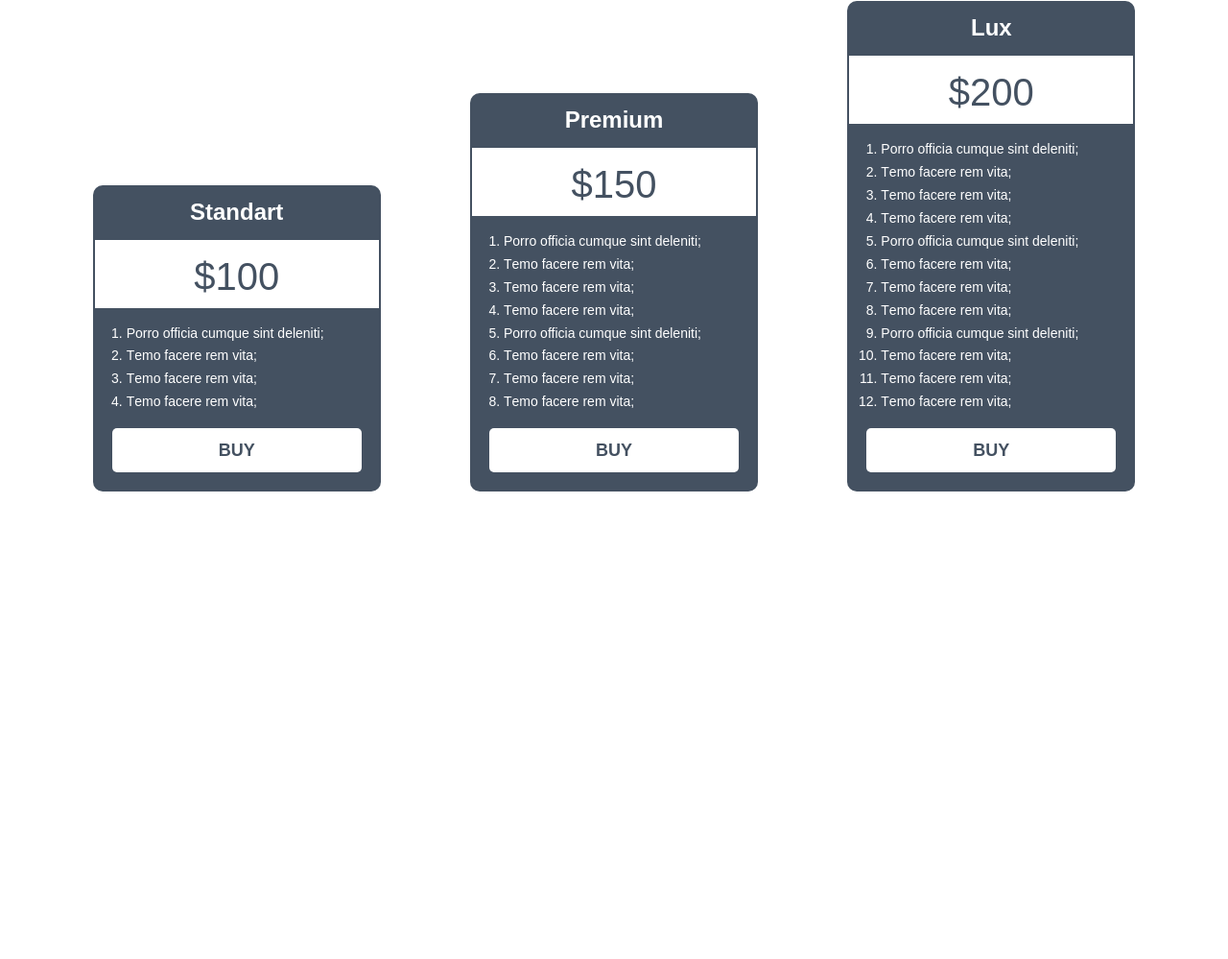
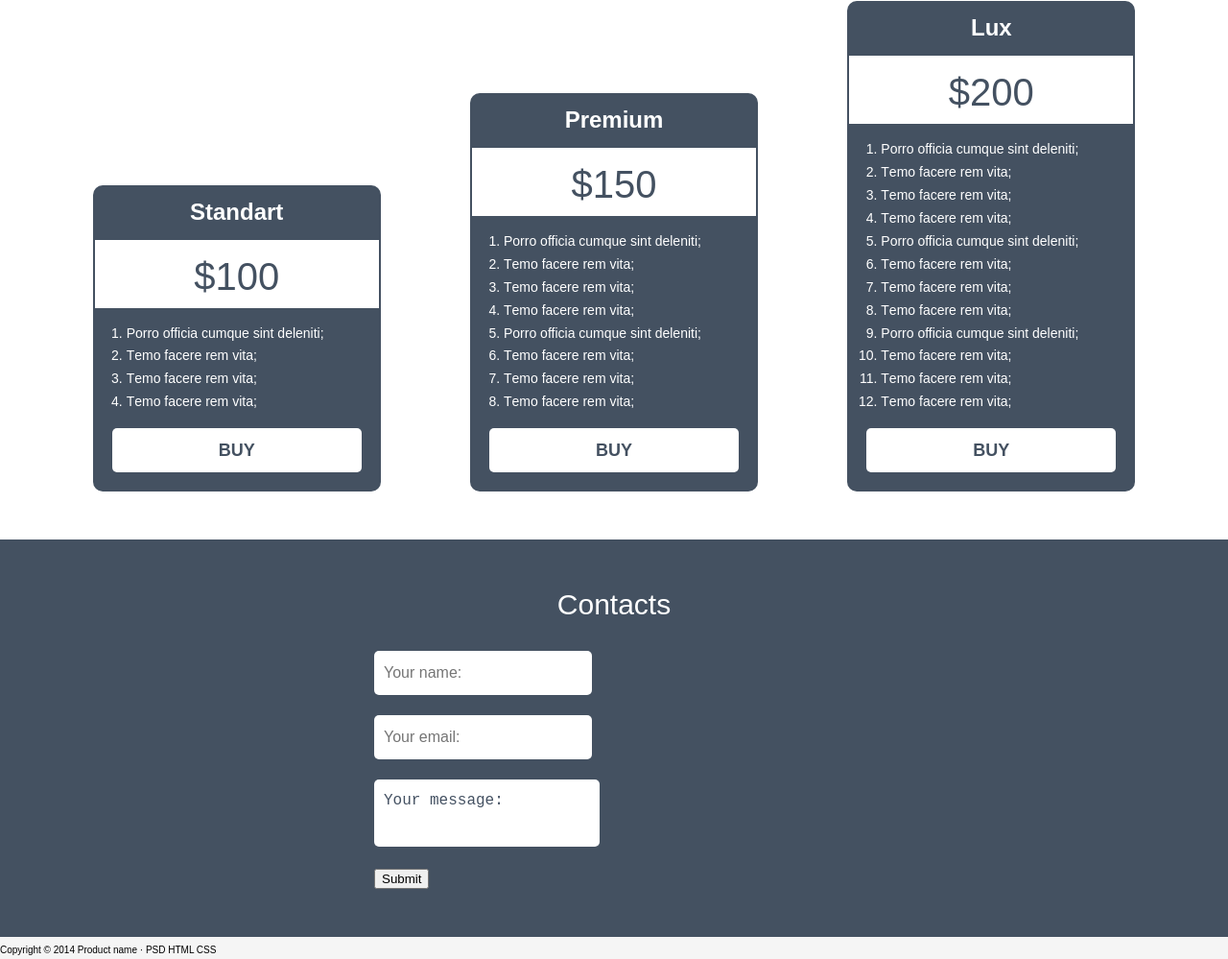
Before and after one commit to amsornet/Practice-SCSS, a website built with Parcel: page src/index.html in a window 1280 px wide. Shown: the part 2128-3127 px from the top of the page at 96% size. Before the commit the page ends 2690 px from the top, so only its background shows below. Built offline with nearby package versions, Linux system fonts and the light colour scheme.

Commit message:
init footer

```diff
--- /dev/null
+++ b/src/assets/styles/layout/_footer.scss
@@ -0,0 +1,58 @@
+.footer {
+  &__main {
+    @include section();
+    background-color: $primaryColor;
+  }
+
+  &__title {
+    @include h2($white);
+  }
+
+  &__contacts {
+    display: flex;
+    flex-direction: column;
+
+    @media ($desktop) {
+      flex-direction: row;
+      justify-content: center;
+    }
+  }
+
+  &__contact-form {
+
+    display: flex;
+    flex-direction: column;
+    align-items: stretch;
+
+    @media ($desktop) {
+      flex-basis: 50rem;
+    }
+  }
+
+  &__input {
+    @extend %input;
+
+    margin-bottom: 2.1rem;
+  }
+
+  &__textarea {
+    @extend %textarea;
+
+    margin-bottom: 2.1rem;
+  }
+
+  &__copyright {
+    background-color: $lightGreyBg;
+    padding: 0.8rem 0 0.4rem;
+
+    &-text {
+      text-align: center;
+      font-size: 1.2rem;
+      color: $secondaryColor;
+      letter-spacing: 0.3px;
+
+    }
+
+  }
+
+}
--- a/src/assets/styles/layout/index.scss
+++ b/src/assets/styles/layout/index.scss
@@ -4,3 +4,4 @@
 @import "./screenshots";
 @import "./reviews";
 @import "./prices";
+@import "./footer";
--- a/src/index.html
+++ b/src/index.html
@@ -211,6 +211,33 @@
         </section>
     </main>
     <footer class="footer">
+        <div class="footer__main">
+            <h2 class="footer__title">Contacts</h2>
+            <div class="footer__contacts">
+                <form action="" class="footer__contact-form">
+                    <label>
+                        <input type="text" class="footer__input" placeholder="Your name:">
+                    </label>
+                    <label>
+                        <input type="email" class="footer__input" placeholder="Your email:">
+                    </label>
+                    <label for="text">
+                        <textarea class="footer__textarea" name="text" id="text">Your message:</textarea>
+                    </label>
+                    <label>
+                        <input type="submit" class="footer__submit"></input>
+                    </label>
+
+                </form>
+                <div class="footer__contacts-items"></div>
+            </div>
+        </div>
+        <div class="footer__copyright">
+            <p class="footer"__copyright-text>
+                Copyright &#169; 2014 Product name · PSD HTML CSS
+            </p>
+        </div>
+
 
     </footer>
     </body>
```
Also changed, not shown: src/uikit.html (+1 -1 lines).
